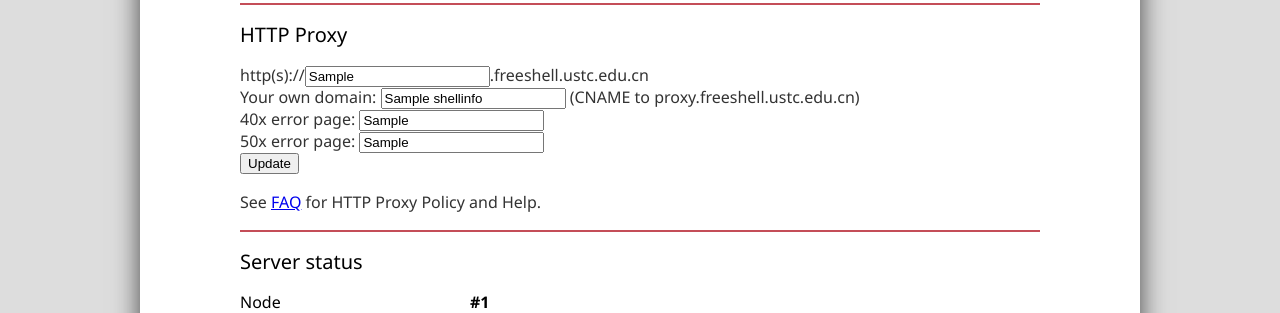
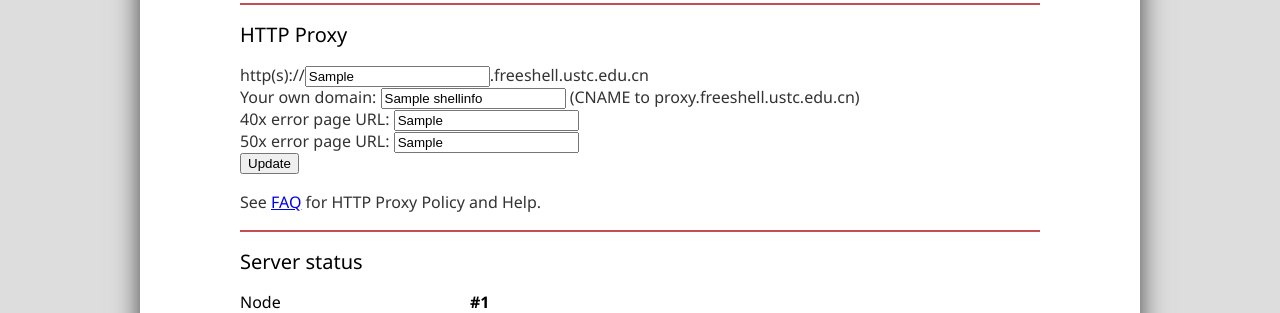
Before and after one commit to bojieli/freeshell, a PHP site: page /admin.php in a window 1280 px wide. Shown: the part 1084-1397 px from the top of the page. Run offline with PHP 8.4, Linux system fonts and the light colour scheme; the visitor is signed in with stand-in values (Sample User, id 1); tables that the repository leaves empty hold one stand-in row (values such as "Sample post"); data that the repository does not hold is empty; a stand-in replaces the project's code that opens the database connection.

Commit message:
40x error page url

```diff
--- a/http/admin.php
+++ b/http/admin.php
@@ -201,9 +201,9 @@
 <br />
 Your own domain: <input id="http-cname" value="<?=$info['http_cname'] ?>" /> (CNAME to proxy.freeshell.ustc.edu.cn)
 <br />
-40x error page: <input id="40x-page" value="<?=$info['40x_page'] ?>" />
+40x error page URL: <input id="40x-page" value="<?=$info['40x_page'] ?>" />
 <br />
-50x error page: <input id="50x-page" value="<?=$info['50x_page'] ?>" />
+50x error page URL: <input id="50x-page" value="<?=$info['50x_page'] ?>" />
 <br />
 <button id="btn-update-proxy" onclick="updateProxy()">Update</button>
 </p>
```
